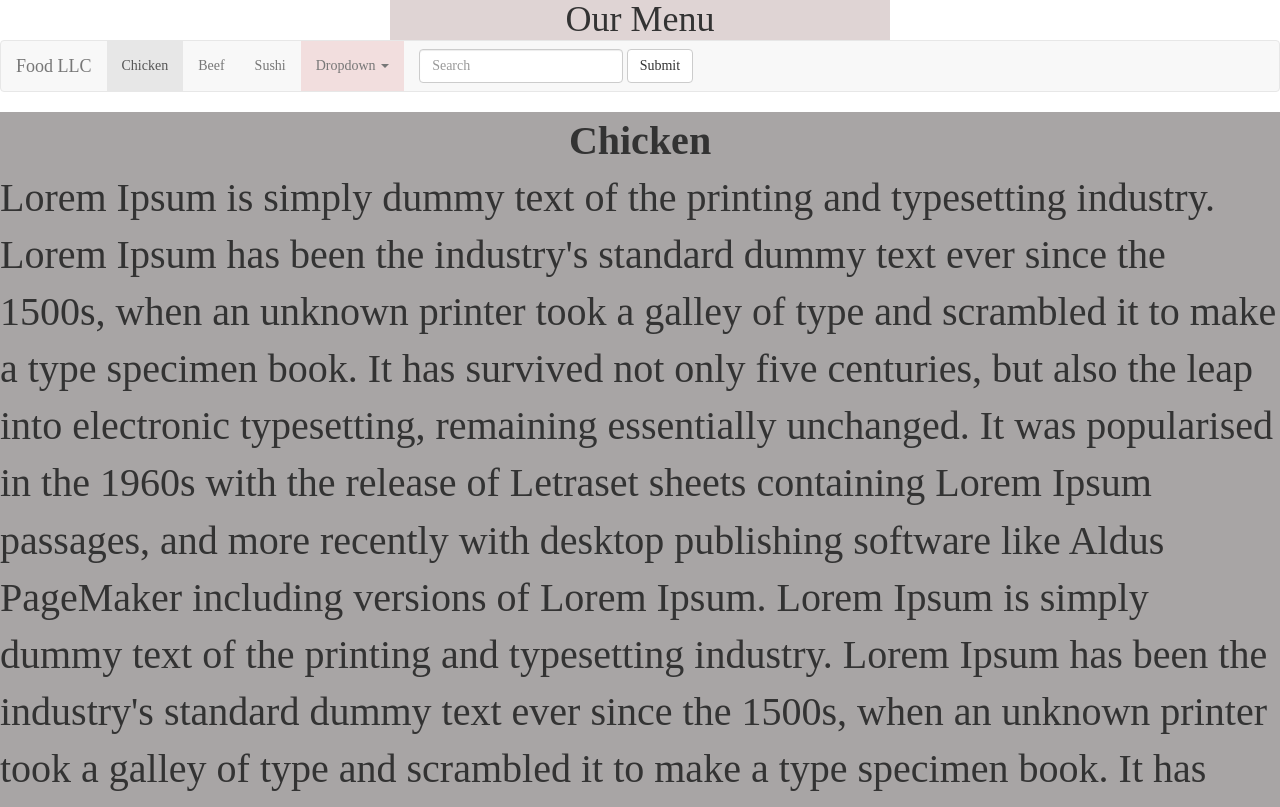
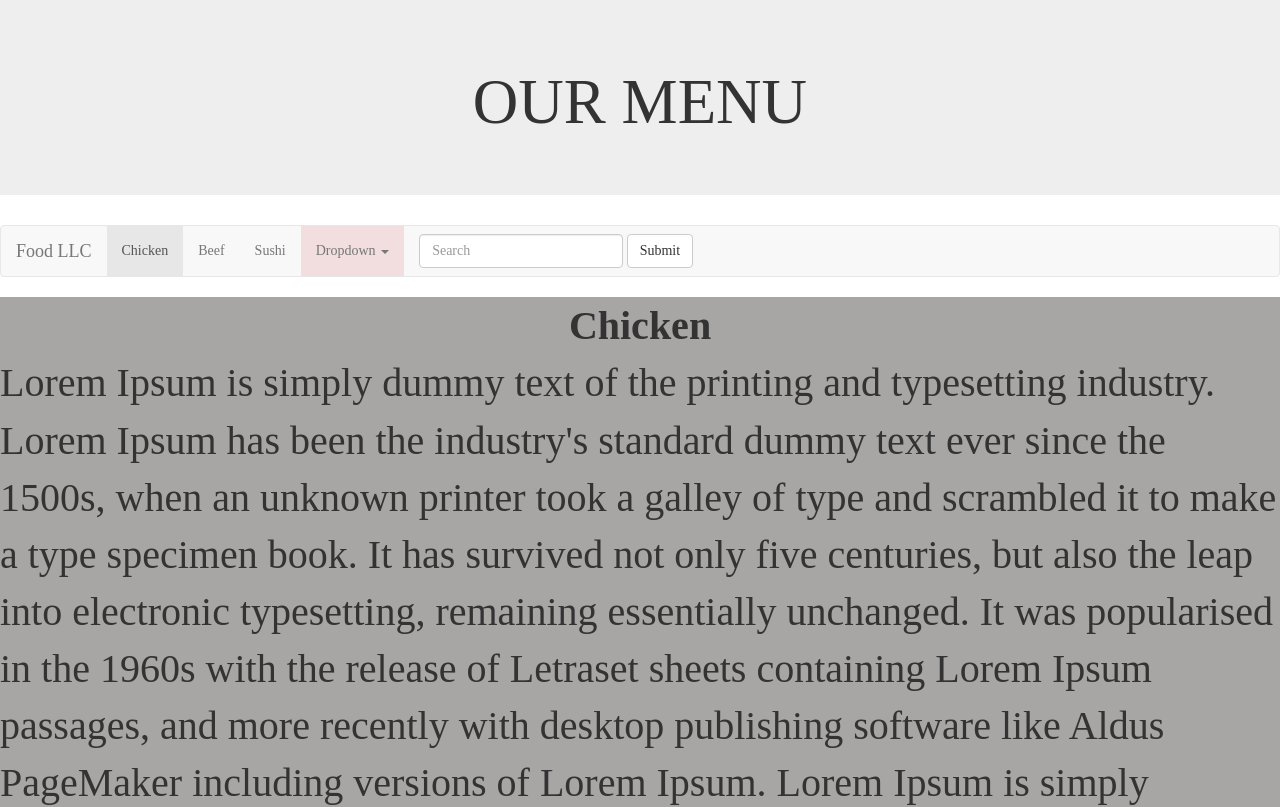
Before and after one commit to AlbertoCloudDeveloper/restaurantW3.github.io, a website: page index.html in a window 1280 px wide. Shown: the top 807 px of the page. Drawn offline with Linux system fonts and the light colour scheme.

Commit message:
Update Assigment module 3

```diff
--- a/css/styles.css
+++ b/css/styles.css
@@ -1,13 +1,6 @@
 body {
     font-family: "Marker Felt, fantasy";
 
-}
-
-h1 {
-    width:500px;
-    margin: 0 auto;
-    background: rgb(223, 212, 212);
-    text-align: center;
 }
 
 .item {
@@ -19,5 +12,4 @@ p.tittle {
     font-weight: bold;
     width:500px;
     margin: 0 auto;
-    text-align: center;
 }
--- a/index.html
+++ b/index.html
@@ -18,7 +18,9 @@
   </head>
 <body>
 
-  <h1 class="ourMenu">Our Menu</h1>
+  <div class="jumbotron jumbotron-fluid text-center">
+    <h1 class="display-4">OUR MENU</h1>
+  </div>
 
   <nav class="navbar navbar-default">
     <div class="container-fluid">
@@ -64,7 +66,7 @@
   <div class="container-fluid">
     <div class="row">
       <div class="item">
-        <div clas="col-xs-12"><p class="tittle">Chicken</p></div>
+        <div clas="col-xs-12"><p class="tittle text-center">Chicken</p></div>
         <div clas="col-xs-12">
           <p>Lorem Ipsum is simply dummy text of the printing and typesetting industry. Lorem Ipsum has been the industry's standard dummy text ever since the 1500s, when an unknown printer took a galley of type and scrambled it to make a type specimen book. It has survived not only five centuries, but also the leap into electronic typesetting, remaining essentially unchanged. It was popularised in the 1960s with the release of Letraset sheets containing Lorem Ipsum passages, and more recently with desktop publishing software like Aldus PageMaker including versions of Lorem Ipsum.
             Lorem Ipsum is simply dummy text of the printing and typesetting industry. Lorem Ipsum has been the industry's standard dummy text ever since the 1500s, when an unknown printer took a galley of type and scrambled it to make a type specimen book. It has survived not only five centuries, but also the leap into electronic typesetting, remaining essentially unchanged. It was popularised in the 1960s with the release of Letraset sheets containing Lorem Ipsum passages, and more recently with desktop publishing software like Aldus PageMaker including versions of Lorem Ipsum.
```
